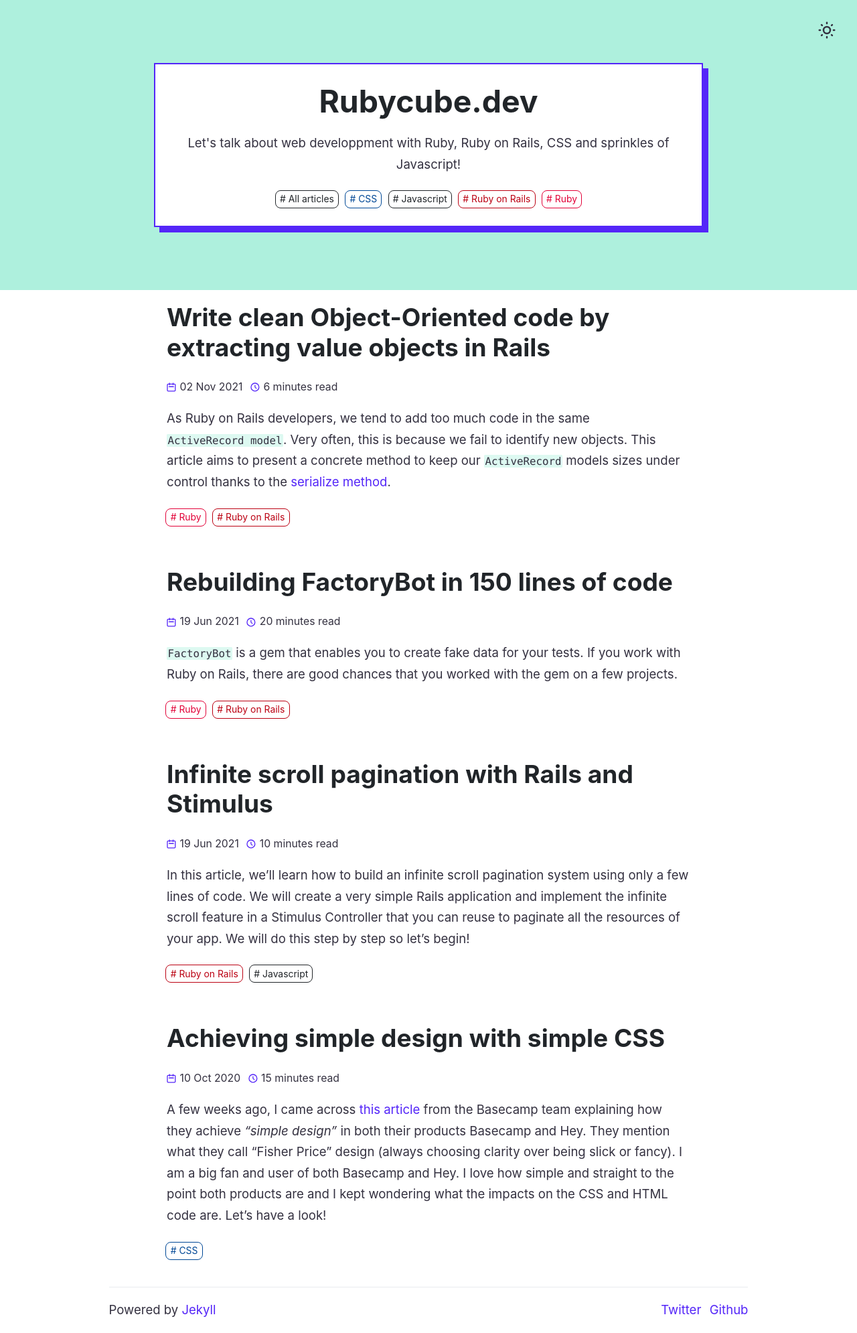
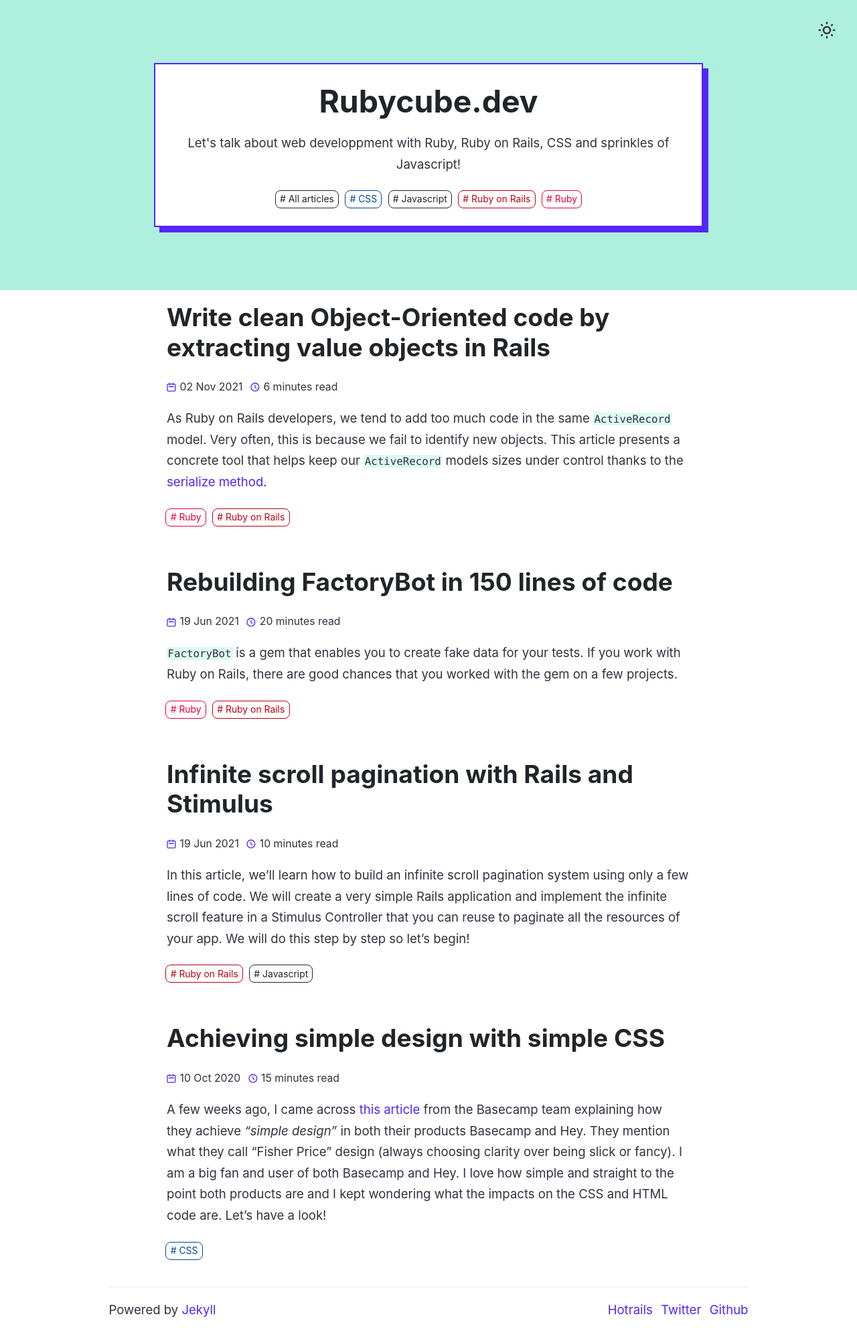
Before and after one commit to alexandreruban/rubycube, a Jekyll site: the page built from index.html, in a window 1280 px wide. Shown: the whole page at 67% size. Built offline with Jekyll 4.4.1, drawn with Linux system fonts in a browser that asks for light colours.

Commit message:
Add footer link to hotrails.dev

```diff
--- a/_includes/footer.html
+++ b/_includes/footer.html
@@ -5,6 +5,7 @@
         Powered by <a href="https://jekyllrb.com/">Jekyll</a>
       </span>
       <div class="cluster">
+        <a href="https://www.hotrails.dev">Hotrails</a>
         <a href="https://www.twitter.com/@alexandre_ruban">Twitter</a>
         <a href="https://github.com/alexandreruban/rubycube">Github</a>
       </div>
--- a/_posts/2021-11-02-extracting-value-objects-rails-serialize.md
+++ b/_posts/2021-11-02-extracting-value-objects-rails-serialize.md
@@ -6,7 +6,7 @@ minutes_read: 6
 tags: [ruby, rails]
 ---
 
-As Ruby on Rails developers, we tend to add too much code in the same `ActiveRecord model`. Very often, this is because we fail to identify new objects. This article aims to present a concrete method to keep our `ActiveRecord` models sizes under control thanks to the [serialize method](https://github.com/rails/rails/blob/main/activerecord/lib/active_record/attribute_methods/serialization.rb).
+As Ruby on Rails developers, we tend to add too much code in the same `ActiveRecord` model. Very often, this is because we fail to identify new objects. This article presents a concrete tool that helps keep our `ActiveRecord` models sizes under control thanks to the [serialize method](https://github.com/rails/rails/blob/main/activerecord/lib/active_record/attribute_methods/serialization.rb).
 
 ## Identifying value objects in Rails
 
--- a/_sass/_footer.scss
+++ b/_sass/_footer.scss
@@ -7,6 +7,7 @@
     padding-bottom: var(--space-m);
     border-top: 1px solid var(--color-light);
     display: flex;
+    flex-wrap: wrap;
     justify-content: space-between;
     text-align: center;
   }
```
Also changed, not shown: other parts of _posts/2021-11-02-extracting-value-objects-rails-serialize.md (+0 -1 lines), 1 other file.
